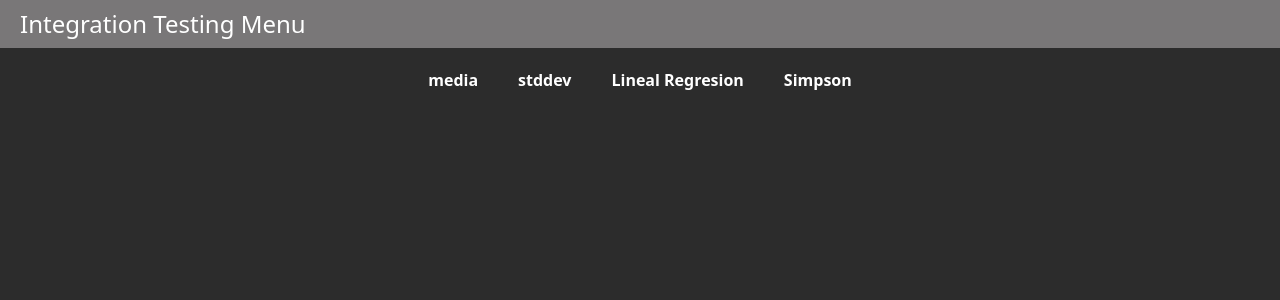
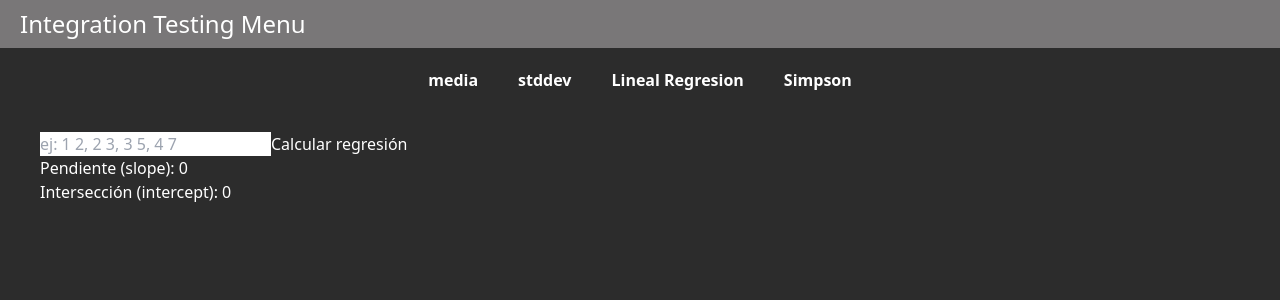
Before and after one commit to Harlock024/unit-testing, an Angular app: page /linearRegresion in a window 1280 px wide. Before the commit this address led to /. Shown: the top 300 px of the page. Built offline with nearby package versions, Linux system fonts and the light colour scheme.

Commit message:
linear-Regresion ui

```diff
--- a/src/app/app.routes.ts
+++ b/src/app/app.routes.ts
@@ -3,10 +3,12 @@ import { RouterModule, Routes } from "@angular/router";
 
 import { MediaComponent } from "./media/media.component";
 import { StddevComponent } from "./stddev/stddev.component";
+import { LinearRegresionComponent } from "./linear-regression/linear-regression.component";
 
 export const routes: Routes = [
   { path: "media", component: MediaComponent },
   { path: "stddev", component: StddevComponent },
+  { path: "linearRegresion", component: LinearRegresionComponent },
 ];
 
 @NgModule({
--- /dev/null
+++ b/src/app/linear-regression/linear-regresion.ts
@@ -0,0 +1,31 @@
+export function linearRegression(input: string): {
+  slope: number;
+  intercept: number;
+} {
+  const pairs = input.split(",").map((pair) => {
+    const [x, y] = pair.trim().split(" ").map(Number);
+    if (isNaN(x) || isNaN(y)) {
+      throw new Error(
+        "Cada par debe contener dos números separados por un espacio.",
+      );
+    }
+    return { x, y };
+  });
+
+  if (pairs.length < 2) {
+    throw new Error(
+      "Se necesitan al menos dos puntos para realizar una regresión lineal.",
+    );
+  }
+
+  const n = pairs.length;
+  const sumX = pairs.reduce((acc, point) => acc + point.x, 0);
+  const sumY = pairs.reduce((acc, point) => acc + point.y, 0);
+  const sumXY = pairs.reduce((acc, point) => acc + point.x * point.y, 0);
+  const sumX2 = pairs.reduce((acc, point) => acc + Math.pow(point.x, 2), 0);
+
+  const slope = (n * sumXY - sumX * sumY) / (n * sumX2 - Math.pow(sumX, 2));
+  const intercept = (sumY - slope * sumX) / n;
+
+  return { slope, intercept };
+}
--- a/src/app/linear-regression/linear-regression.component.html
+++ b/src/app/linear-regression/linear-regression.component.html
@@ -1 +1,16 @@
-<p>linear-regression works!</p>
+<section class="flex flex-col">
+  <div>
+    <input
+      class="text-black"
+      type="text"
+      name="regression"
+      placeholder="ej: 1 2, 2 3, 3 5, 4 7"
+      [(ngModel)]="points"
+    />
+    <button (click)="linearRegression()">Calcular regresión</button>
+  </div>
+  <div *ngIf="result">
+    Pendiente (slope): {{ result.slope }} <br />
+    Intersección (intercept): {{ result.intercept }}
+  </div>
+</section>
--- a/src/app/linear-regression/linear-regression.component.ts
+++ b/src/app/linear-regression/linear-regression.component.ts
@@ -1,12 +1,20 @@
 import { Component } from "@angular/core";
+import { FormsModule } from "@angular/forms";
 import { sumX, sumXX, sumY, sumXY } from "../common/calculate";
 import data_test1 from "../../assets/test1.json";
+import { linearRegression } from "./linear-regresion";
+import { CommonModule } from "@angular/common";
 
 @Component({
   selector: "app-linear-regression",
+  standalone: true,
+  imports: [FormsModule, CommonModule],
   templateUrl: "./linear-regression.component.html",
 })
 export class LinearRegresionComponent {
+  points = "";
+  result: { slope: number; intercept: number } = { slope: 0, intercept: 0 };
+
   calcularlinearRegression(
     x: number[],
     y: number[],
@@ -28,4 +36,8 @@ export class LinearRegresionComponent {
   predict(B0: number, B1: number, x: number) {
     return B0 + B1 * x;
   }
+  linearRegression() {
+    this.result = linearRegression(this.points);
+    console.log(this.result);
+  }
 }
--- a/src/app/ui/ui.component.html
+++ b/src/app/ui/ui.component.html
@@ -6,7 +6,7 @@
     <ul class="flex flex-row justify-center gap-10 font-semibold">
       <li><a routerLink="/media">media</a></li>
       <li><a routerLink="stddev">stddev</a></li>
-      <li><a>Lineal Regresion</a></li>
+      <li><a routerLink="linearRegresion">Lineal Regresion</a></li>
       <li><a>Simpson</a></li>
     </ul>
   </nav>
```
Also changed, not shown: src/app/ui/ui.component.ts (+8 -1 lines).
